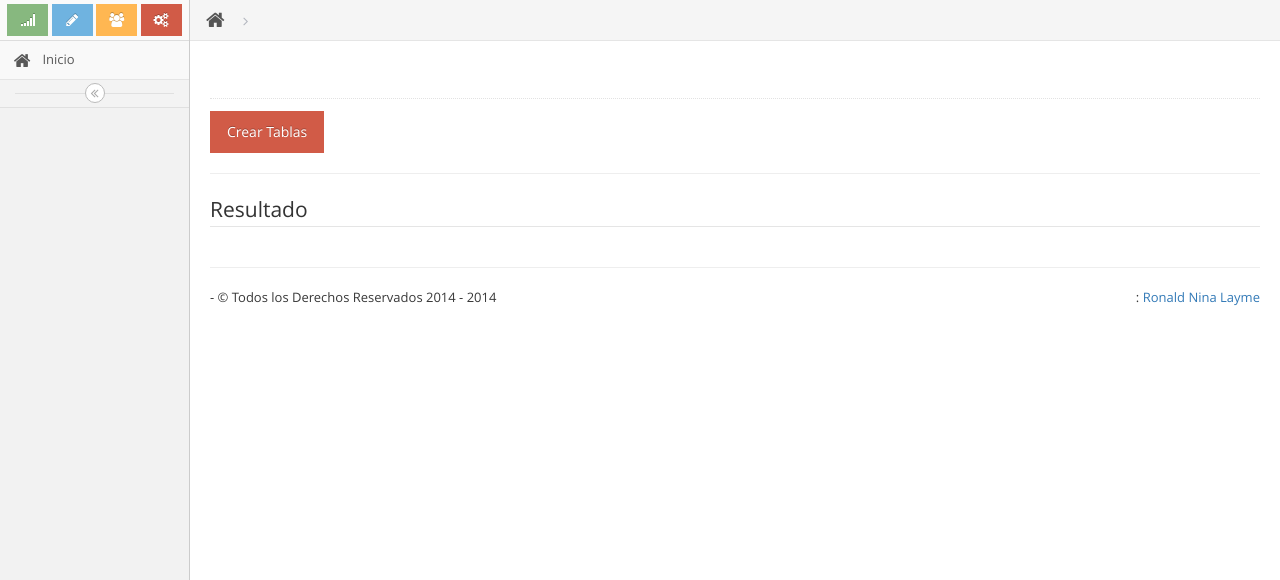
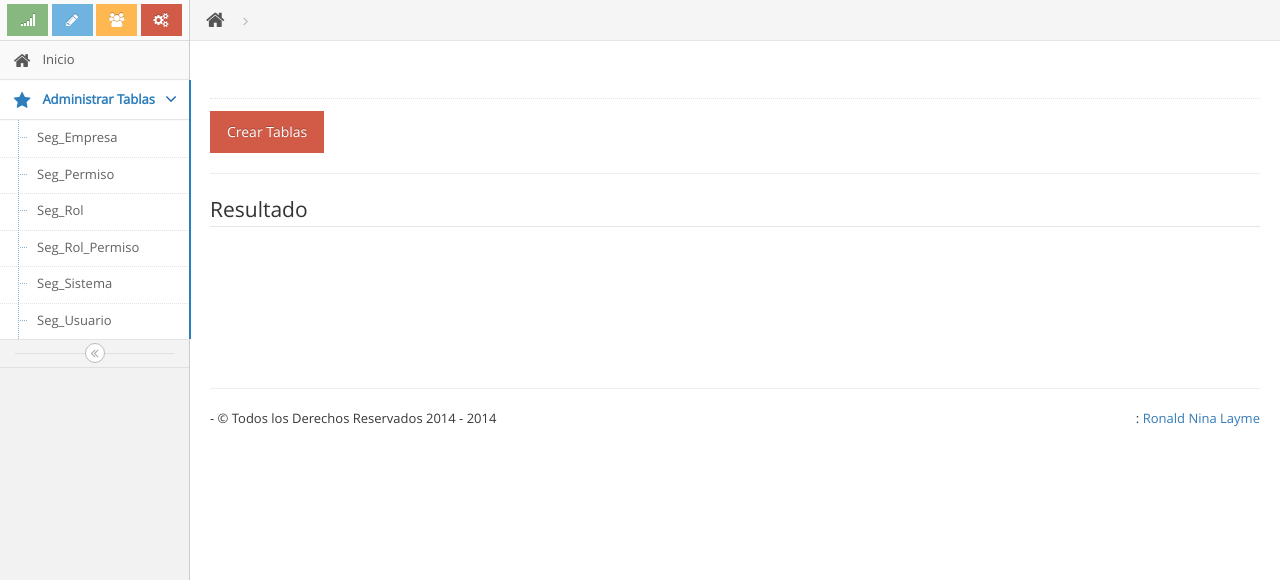
Before and after one commit to ronytic/sistemaempresarial, a PHP site: page / in a window 1280 px wide. Shown: the part 50-630 px from the top of the page. Run offline with PHP 8.4, Linux system fonts and the light colour scheme; data that the repository does not hold is empty; some libraries are stand-ins or nearby versions.

Commit message:
Corregido Gestión

```diff
--- a/gestion/cabecera.php
+++ b/gestion/cabecera.php
@@ -329,6 +329,37 @@
 					<ul class="nav nav-list">
                         <li class="<?php echo $rmenu=="/"?'active':''?>"><a href="<?php echo $folder;?>index.php"><i class="icon-home"></i><span> <?php echo 'Inicio'?></span></a>
                         </li>
+                        <li class="<?php echo $rmenu=="/"?'':''?>active  open"><a href="<?php echo $folder;?>"><i class="icon-star"></i><span> <?php echo 'Administrar Tablas'?></span>
+                        	<b class="arrow icon-angle-down"></b>
+                        	</a>
+
+                            <ul class="submenu">
+                            	<li class="">
+									<a href="<?php echo $folder;?><?php echo $m['Url'];?>administrar/?c=Seg_Empresa">Seg_Empresa
+									</a>
+								</li>
+                                <li class="">
+									<a href="<?php echo $folder;?><?php echo $m['Url'];?>administrar/?c=Seg_Permiso">Seg_Permiso
+									</a>
+								</li>
+                                <li class="">
+									<a href="<?php echo $folder;?><?php echo $m['Url'];?>administrar/?c=Seg_Rol">Seg_Rol
+									</a>
+								</li>
+                                <li class="">
+									<a href="<?php echo $folder;?><?php echo $m['Url'];?>administrar/?c=Seg_Rol_Permiso">Seg_Rol_Permiso
+									</a>
+								</li>
+                                <li class="">
+									<a href="<?php echo $folder;?><?php echo $m['Url'];?>administrar/?c=Seg_Sistema">Seg_Sistema
+									</a>
+								</li>
+                                <li class="">
+									<a href="<?php echo $folder;?><?php echo $m['Url'];?>administrar/?c=Seg_Usuario">Seg_Usuario
+									</a>
+								</li>
+                            </ul>
+                        </li>
                         <?php /*
                         	foreach($menu->mostrar($Nivel,"Lateral") as $m){
 								$subm=$submenu->mostrar($Nivel,$m['CodMenu']);
@@ -412,7 +443,7 @@
     <div class="page-content">
         <div class="page-header">
             <h1>
-            	<?php echo $idioma[$titulo];?>
+            	<?php echo $titulo;?>
                 <?php //echo $textomenu!=""?$textomenu." >":''?>
                 <small>
                     <!--<i class="icon-double-angle-right"></i>-->
--- a/gestion/crear.php
+++ b/gestion/crear.php
@@ -11,13 +11,13 @@ foreach($archivosphp as $ap){
 	${$ap}=new $ap;
 
 	$variablesClase=get_class_vars(get_class(${$ap}));
-	$campos=$variablesClase['campos'];
+	$campos=$variablesClase['campos_tabla'];
 
 	$sqlTabla="CREATE TABLE IF NOT EXISTS $ap(";
 	$campostabla=array();
 	$camposprimarios=array();
 	foreach($campos as $vck=>$vcv){
-		array_push($campostabla,"`$vck` ".$vcv['Tipo']."(".$vcv['Tamano'].") ".($vcv['NoNulo']?'NOT NULL':'')." ".($vcv['AI']?'AUTO_INCREMENT':''));
+		array_push($campostabla,"`$vck` ".$vcv['Tipo'].($vcv['Tamano']!=""?"(".$vcv['Tamano'].") ":" ") .($vcv['NoNulo']?'NOT NULL':'')." ".($vcv['AI']?'AUTO_INCREMENT':''));
 		if($vcv['Primaria']==true){
 			array_push($camposprimarios,"`$vck`");
 		}
```
Also changed, not shown: gestion/administrar/index.php (added, +21 -0 lines).
